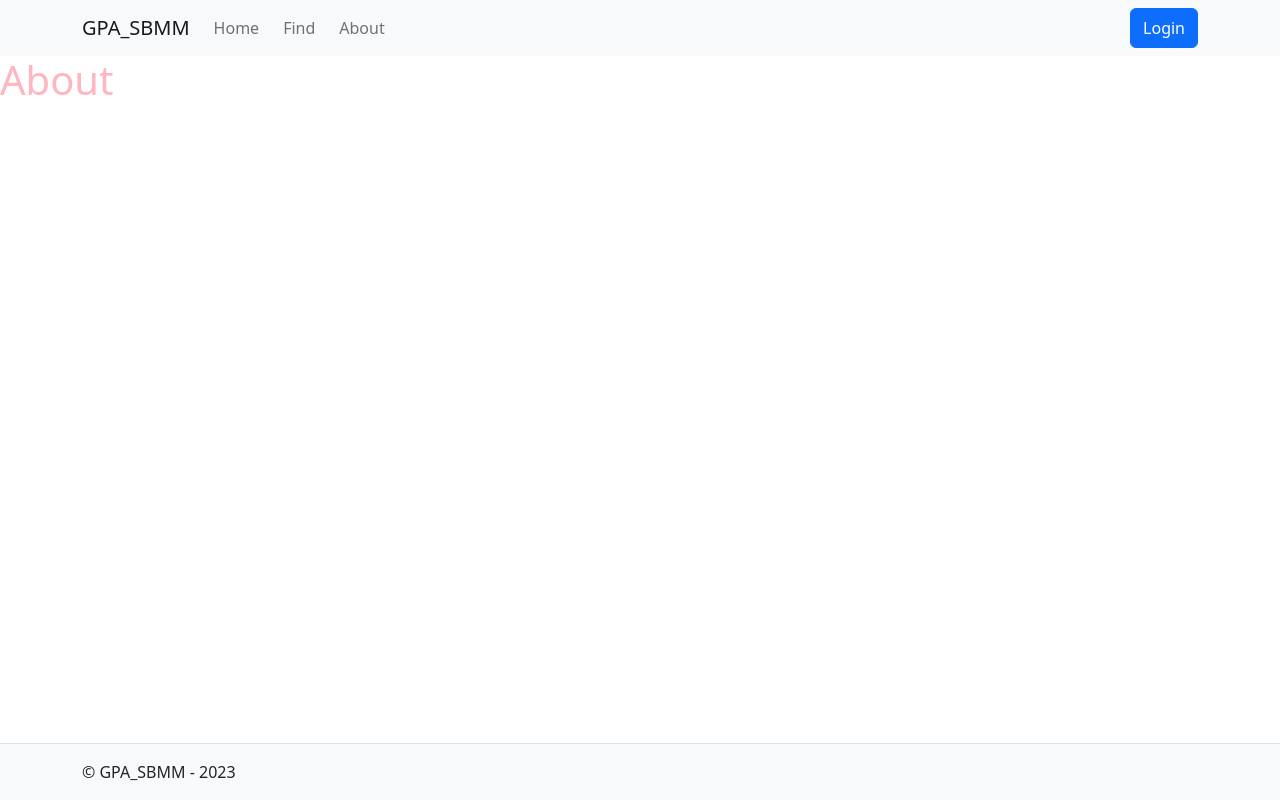
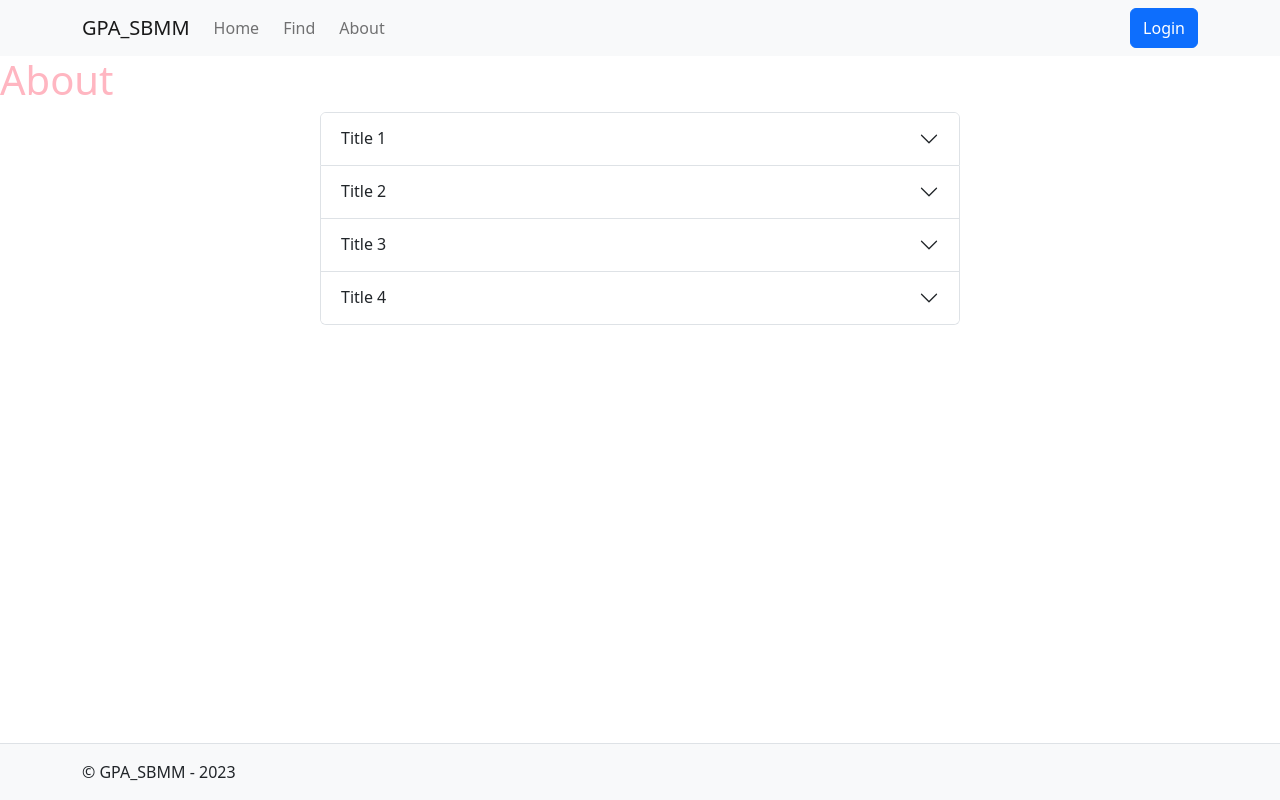
Before and after one commit to kkanho/Gpadmin, a React (Vite) app: page /about in a window 1280 px wide. Built offline with nearby package versions, Linux system fonts and the light colour scheme; no server answers.

Commit message:
Template for about page

```diff
--- a/src/pages/about/About.jsx
+++ b/src/pages/about/About.jsx
@@ -1,9 +1,48 @@
+import { Container, Accordion } from "react-bootstrap";
 import style from "./about.module.css";
 
 export default function About() {
+
+    //!!!!!You should change the text right here!!!!!!
+    //for you to see the whole paragraph, you can click "view", then click "Word Warp"
+    const list = [
+        {
+            id: 1,
+            title: "Title 1",
+            body: "Here is where you should write your paragraph!!!"
+        },
+        {
+            id: 2,
+            title: "Title 2",
+            body: "Here is where you should write your paragraph!!!"
+        },
+        {
+            id: 3,
+            title: "Title 3",
+            body: "Here is where you should write your paragraph!!!"
+        },
+        {
+            id: 4,
+            title: "Title 4",
+            body: "Lorem ipsum dolor sit amet, consectetur adipiscing elit, sed do eiusmod tempor incididunt ut labore et dolore magna aliqua. Ut enim ad minim veniam, quis nostrud exercitation ullamco laboris nisi ut aliquip ex ea commodo consequat. Duis aute irure dolor in.",
+        },
+    ]
+
     return (
-        <div style={{background: ""}}>
+        <div style={{ background: "" }}>
             <h1 className={style.title}>About</h1>
+            <Container className="d-flex justify-content-center align-items-center">
+                <Accordion defaultActiveKey="0" style={{ width: '40rem' }}>{
+                    list.map((item) => (
+                        <Accordion.Item eventKey={item.id}>
+                            <Accordion.Header>{item.title}</Accordion.Header>
+                            <Accordion.Body>
+                                {item.body}
+                            </Accordion.Body>
+                        </Accordion.Item>
+                    ))
+                }</Accordion>
+            </Container>
         </div>
     )
 }
```
